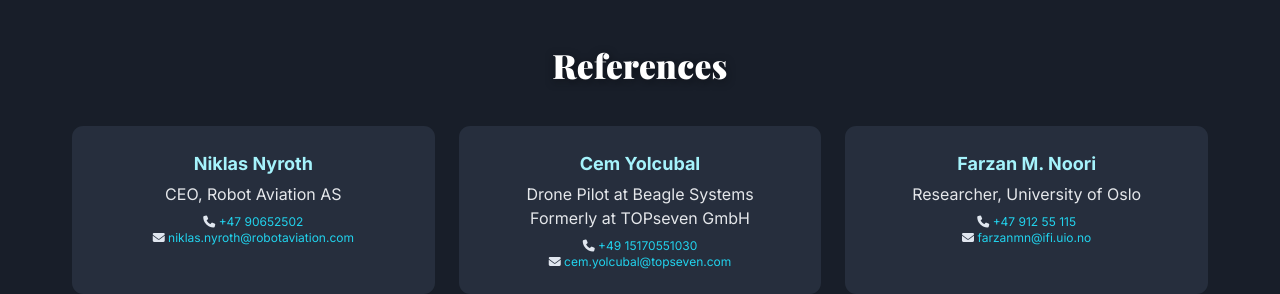
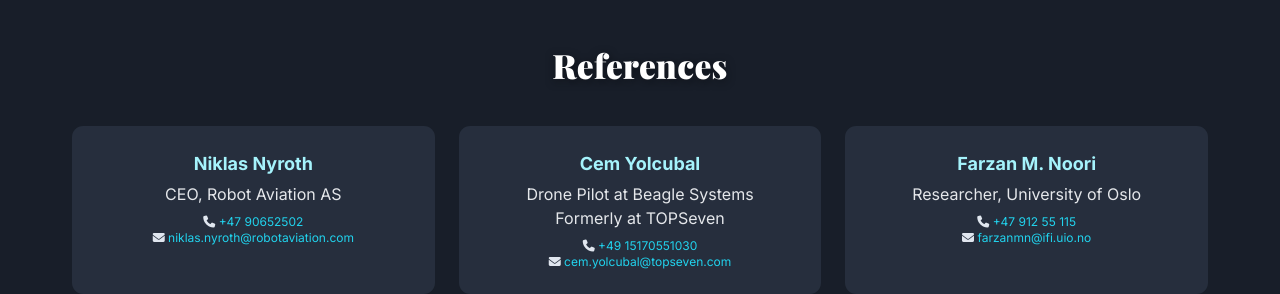
Before and after one commit to AtiqAakash/website, a plain HTML site: page index.html in a window 1280 px wide. Shown: the part 3949-4243 px from the top of the page. Drawn offline with nearby package versions, Linux system fonts and the light colour scheme.

Commit message:
final may

```diff
--- a/index.html
+++ b/index.html
@@ -549,7 +549,7 @@
       </div>
       <div class="glass-sm p-6 text-center">
         <h4 class="font-bold text-lg mb-1 text-cyan-200"><a href="https://www.linkedin.com/in/cem-yolcubal-48a435145/" target="_blank" class="hover:underline">Cem Yolcubal</a></h4>
-        <div class="text-gray-200">Drone Pilot at Beagle Systems<br>Formerly at TOPseven GmbH</div>
+        <div class="text-gray-200">Drone Pilot at <a href="https://www.beaglesystems.com" target="_blank" class="hover:underline">Beagle Systems</a><br>Formerly at <a href="https://www.topseven.com" target="_blank" class="hover:underline">TOPSeven</a></div>
         <div class="mt-2 text-xs"><i class="fas fa-phone"></i> <a href="tel:+4915170551030" class="text-cyan-400">+49 15170551030</a></div>
         <div class="text-xs"><i class="fas fa-envelope"></i> <a href="mailto:cem.yolcubal@topseven.com" class="text-cyan-400">cem.yolcubal@topseven.com</a></div>
       </div>
```
